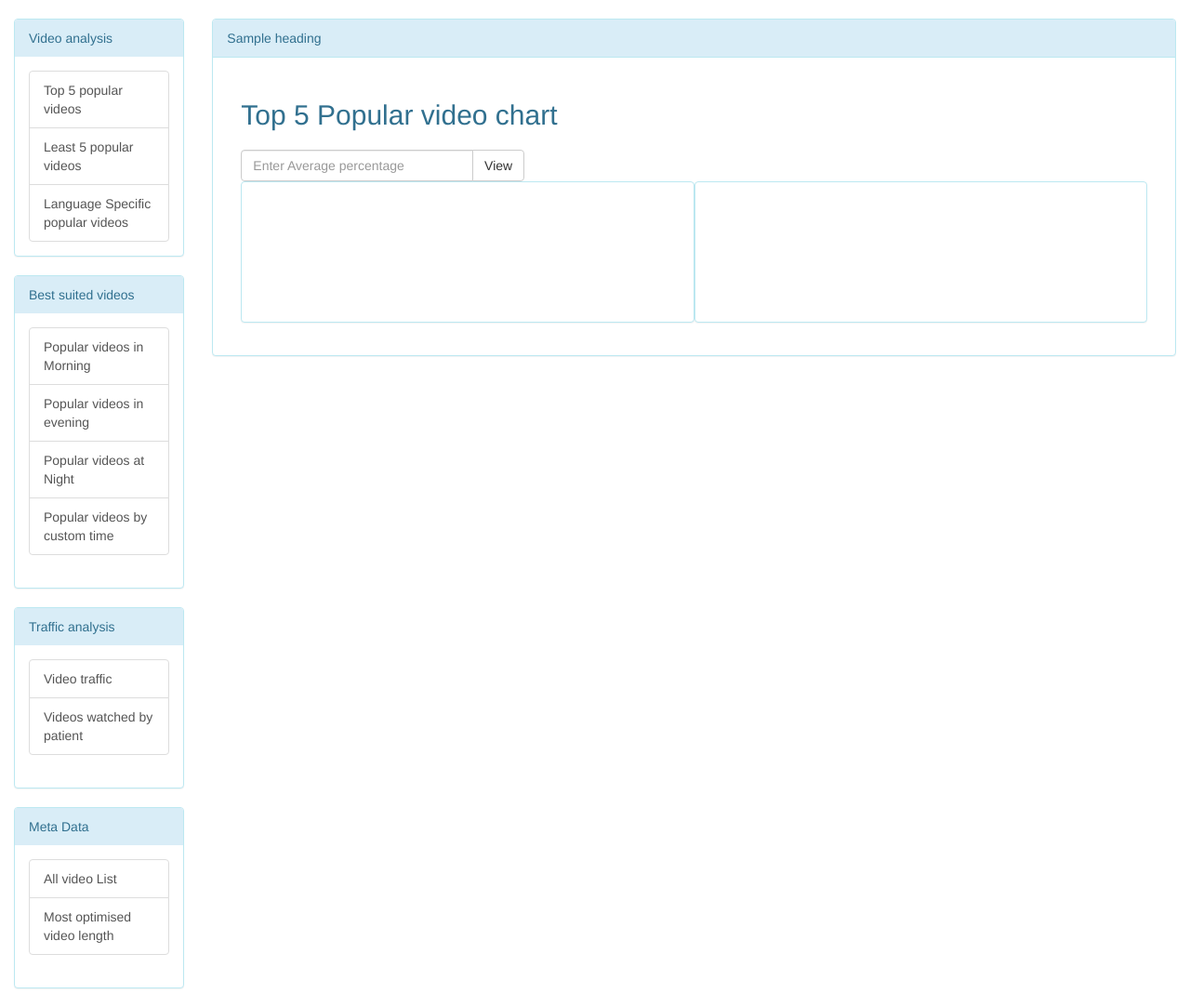
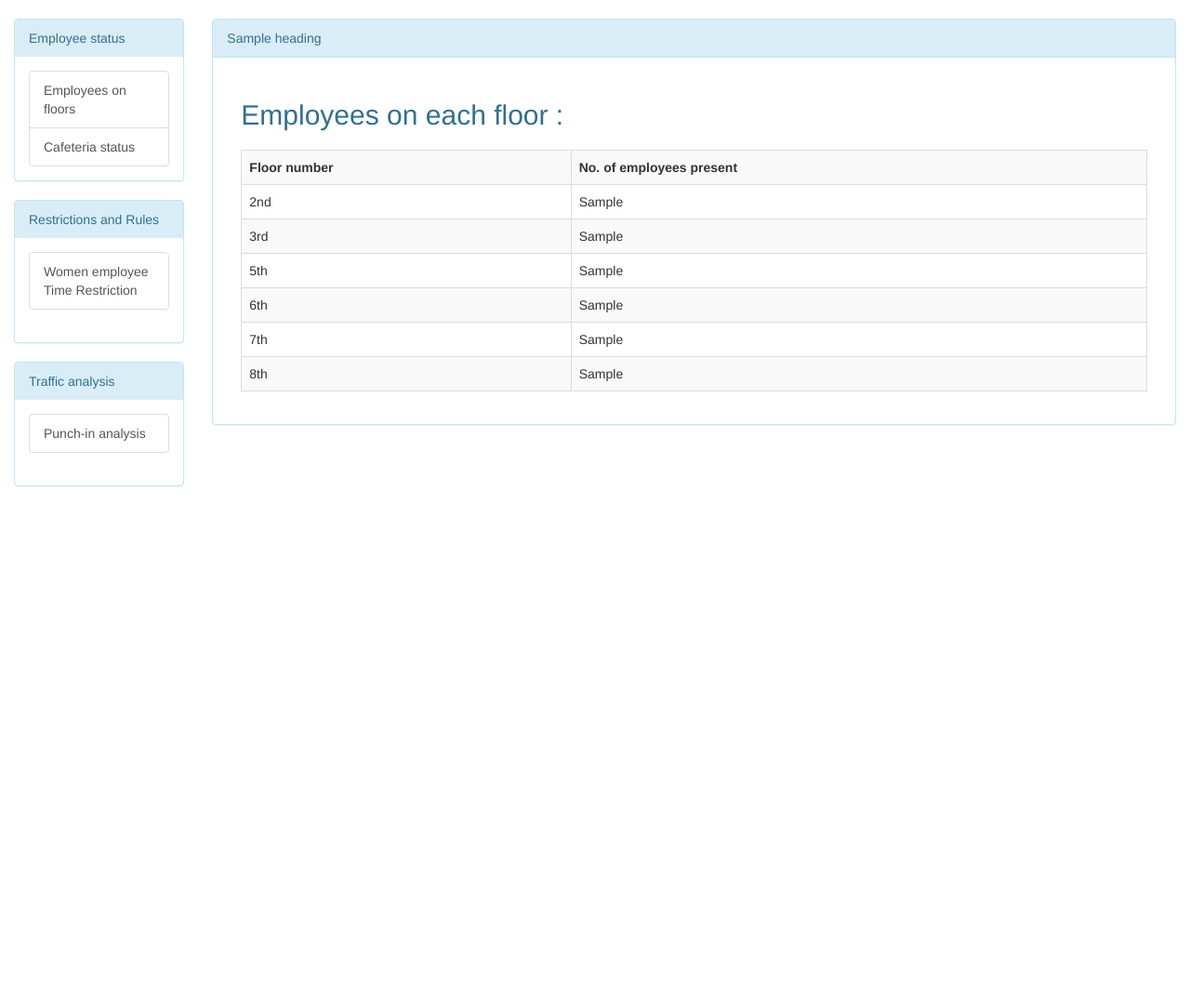
Before and after one commit to vishaljotshi/hack16_strix, a Python web app: template application/templates/index.html in a window 1280 px wide. Shown: the part 52-1135 px from the top of the page at 93% size. After the commit the page ends 575 px from the top, so only its background shows below. Run offline with Jinja, Linux system fonts and the light colour scheme; the template is opened without the code that fills it: most values are stand-ins (such as "Sample title", 1, 10 or a date in 2020); a map, chart or similar area stays blank; some libraries are stand-ins or nearby versions.

Commit message:
all modules working

```diff
--- /dev/null
+++ b/application/configuration.cfg
@@ -0,0 +1,5 @@
+[mail]
+hr_email=vishal.jotshi@gslab.com
+
+[female timings]
+leaving_time=20:30
--- a/application/main.py
+++ b/application/main.py
@@ -1,5 +1,9 @@
 from application import app
 from views.punch_notification import *
+
+import views.trigger
+
+
 
 app.debug = True
 
--- a/application/templates/index.html
+++ b/application/templates/index.html
@@ -25,7 +25,7 @@
   function ExampleCtrl($scope, $http) {
     $scope.mostPercentage = 40;
     $scope.leastPercentage=100;
-    $scope.heading="Patient video analysis report";
+    $scope.heading="Employee Status Live Report";
     $scope.sortType="watch_count";
     $scope.sortReverse  = false;
 
@@ -70,11 +70,36 @@
       return j;
     }
 
-    //get all videos
-     $http.get('status').success(function(data) {
-      $scope.videoData = data;
+	//get floor emp count
+	$http.get('status/floor/2').success(function(data) {
+      $scope.secondFloor = data;
+    });
+	$http.get('status/floor/3').success(function(data) {
+      $scope.thirdFloor = data;
+    });
+	$http.get('status/floor/5').success(function(data) {
+      $scope.fifthFloor = data;
+    });
+	$http.get('status/floor/6').success(function(data) {
+      $scope.sixthFloor = data;
+    });
+	$http.get('status/floor/7').success(function(data) {
+      $scope.seventhFloor = data;
+    });
+	$http.get('status/floor/8').success(function(data) {
+      $scope.eighthFloor = data;
     });
 
+    //get employee timing restrictions
+	$http.get('restriction').success(function(data) {
+      $scope.restr = data;
+    });
+
+	//get employee on 9th floor
+	$http.get('status/floor/9').success(function(data) {
+      $scope.empOn9th = data;
+    });
+ /*
    //get all LANGUAGES
      $http.get('languages').success(function(data) {
       $scope.languages = data;
@@ -96,7 +121,7 @@
       } ];
 
     }).error(function() {
-        alert("Could not connect to the server");
+        //alert("Could not connect to the server");
     });
 
     //get the least popular videos
@@ -136,14 +161,14 @@
       } ];
     });
 
+    */
 
-
-    //Traffic analysis chart
-    $http.get('traffic/').success(function(data) {
+    //punch analysis chart
+    $http.get('/interval').success(function(data) {
 
       $scope.trafficLineData = [ {
         "key" : "Traffic results",
-        "values" : $scope.formatTime(data)
+        "values" : data
       } ];
     });
 
@@ -183,7 +208,7 @@
 
 
       }).error(function() {
-          alert("could not connect to server");
+          //alert("could not connect to server");
       });
     }
 
@@ -201,7 +226,7 @@
         } ];
 
       }).error(function() {
-          alert("could not connect to server");
+          //alert("could not connect to server");
       });
     }
 
@@ -309,7 +334,7 @@
     $scope.lineToolTipFunction = function(){
       return function(key, x, y, e, graph) {
           return  '<h4>At ' + x + ':00 hours </h4>' +
-                '<p>' +  y  + ' videos watched</p>'
+                '<p>' +  y  + ' Punches</p>'
       }
     }
 
@@ -341,33 +366,25 @@
 
 				<div class="panel-group">
 					<div class="panel panel-info">
-						<div class="panel-heading">Video analysis</div>
+						<div class="panel-heading">Employee status</div>
 						<div class="panel-body">
 							<a href="#" class='list-group-item'
-								ng-click="display('mostPopularChart')">Top 5 popular videos</a>
+								ng-click="display('mostPopularChart')">Employees on floors</a>
 							<a href="#" class='list-group-item'
-								ng-click="display('leastPopularChart')">Least 5 popular
-								videos</a>
-							<a href="#" class='list-group-item'
-								ng-click="display('languagePopularChart')">Language Specific popular videos</a>
+								ng-click="display('leastPopularChart')">Cafeteria status</a>
+
 						</div>
 					</div>
 				</div>
 
 				<div class="panel-group">
 					<div class="panel panel-info">
-						<div class="panel-heading">Best suited videos</div>
+						<div class="panel-heading">Restrictions and Rules</div>
 						<div class="panel-body">
 							<div class="list-group">
 								<a href="#" class='list-group-item'
-									ng-click="display('morningPopularChart')">Popular videos in
-									Morning</a> <a href="#" class='list-group-item'
-									ng-click="display('eveningPopularChart')">Popular videos in
-									evening</a> <a href="#" class='list-group-item'
-									ng-click="display('nightPopularChart')">Popular videos at
-									Night</a> <a href="#" class='list-group-item'
-									ng-click="display('customPopularChart')">Popular videos by
-									custom time</a>
+									ng-click="display('morningPopularChart')">Women employee Time Restriction
+									</a>
 							</div>
 						</div>
 					</div>
@@ -379,27 +396,13 @@
 						<div class="panel-body">
 							<div class="list-group">
 								<a href="#" class='list-group-item'
-									ng-click="display('trafficChart')">Video traffic</a> <a
-									href="#" class='list-group-item'
-									ng-click="display('patientBarChart')">Videos watched by
-									patient</a>
+									ng-click="display('trafficChart')">Punch-in analysis</a>
 							</div>
 						</div>
 					</div>
 				</div>
 
-				<div class="panel-group">
-					<div class="panel panel-info">
-						<div class="panel-heading">Meta Data</div>
-						<div class="panel-body">
-							<div class="list-group">
-								<a href="#" class='list-group-item'
-									ng-click="display('videoTable')">All video List</a> <a href="#"
-									class='list-group-item' ng-click="display('optimisedVideoLength')">Most optimised video length</a>
-							</div>
-						</div>
-					</div>
-				</div>
+
 
 
 			</div>
@@ -410,87 +413,63 @@
 					<!--1st panel  -->
 
 					<div class="panel-body" ng-show="arr['mostPopularChart']">
-						<h2 class="panel-heading">Top 5 Popular video chart</h2>
+						<h2 class="panel-heading">Employees on each floor : </h2>
 
-						<div class="col-sm-4">
-							<div class="input-group">
-								<input type="number" min="0" max="100"
-									placeholder="Enter Average percentage" class="form-control"
-									ng-model="per"> <span class="input-group-btn"> <input
-									class="btn btn-default" type="button"
-									ng-click="updateGraph1(per)" value="View">
-								</span>
-							</div>
-							<!-- /input-group -->
-						</div>
-						<div class="col-sm-4"></div>
-						<!-- /.col-lg-6 -->
+
 
 						<div class="col-sm-12">
-							<div class="panel panel-info col-md-6">
+							<table class="table table-striped table-bordered">
+							<tr>
+							<th>Floor number</th><th>No. of employees present</th>
+							</tr>
+							<tr>
+							<td>2nd</td>
+							<td >{{secondFloor}}</td>
+							</tr>
 
-								<nvd3-pie-chart id="exampleId" data="popularVideoData"
-									x="xFunction()" y="yFunction()" width="550" height="550"
-									showLabels="true" pieLabelsOutside="true" showValues="true"
-									labelType="percent" labelThreshold="0.05"
-									tooltipContent="toolTipContentFunction()" showLegend="true"
-									legendPosition="bottom" tooltips="true"> <svg></svg>
-								</nvd3-pie-chart>
-							</div>
-							<div class="panel panel-info col-md-6">
+							<tr>
+							<td>3rd</td>
+							<td ng-model="thirdFloor">{{thirdFloor}}</td>
+							</tr>
 
-								<nvd3-multi-bar-chart data="popularBarData" id="barChart"
-									width="550" height="550"
-									xAxisTickFormat="xAxisTickFormatFunction()" showXAxis="true"
-									showYAxis="true" tooltips="true" noData="No data to display"
-									staggeredLabels="true" tooltipcontent="barToolTipFunction()">
-								<svg></svg> </nvd3-multi-bar-chart>
+							<tr>
+							<td>5th</td>
+							<td ng-model="fifthFloor">{{fifthFloor}}</td>
+							</tr>
 
-							</div>
+							<tr>
+							<td>6th</td>
+							<td ng-model="sixthFloor">{{sixthFloor}}</td>
+							</tr>
+
+							<tr>
+							<td>7th</td>
+							<td ng-model="seventhFloor">{{seventhFloor}}</td>
+							</tr>
+
+							<tr>
+							<td>8th</td>
+							<td ng-model="eighthFloor">{{eighthFloor}}</td>
+							</tr>
+
+
+							</table>
 						</div>
 					</div>
 
 					<!--2nd panel  -->
 					<div class="panel-body" ng-show="arr['leastPopularChart']">
-						<h2 class="panel-heading">5 Least popular video chart</h2>
+						<h2 class="panel-heading">Cafeteria status</h2>
 
-						<div class="col-sm-4">
-							<div class="input-group">
-								<input type="number" min="0" max="100"
-									placeholder="Enter Average percentage" class="form-control"
-									ng-model="maxPer"> <span class="input-group-btn">
-									<input class="btn btn-default" type="button"
-									ng-click="updateGraph2(maxPer)" value="View">
-								</span>
-							</div>
-							<!-- /input-group -->
-						</div>
-						<div class="col-sm-4"></div>
-						<!-- /.col-lg-6 -->
+
 
 						<div class="col-sm-12">
+						<h3>
+						Total seats : 100<br>
+						Current employees in Cafeteria  : {{empOn9th}}
 
-							<div class="panel panel-info col-md-6">
+						</h3>
 
-								<nvd3-pie-chart id="leastPopular" data="leastPopularVideoData"
-									x="xFunction()" y="yFunction()" width="550" height="550"
-									showLabels="true" pieLabelsOutside="true" showValues="true"
-									labelType="percent" labelThreshold="0.05"
-									tooltipContent="toolTipContentFunction()" showLegend="true"
-									legendPosition="bottom" tooltips="true"> <svg></svg>
-								</nvd3-pie-chart>
-							</div>
-							<div class="panel panel-info col-md-6">
-
-								<nvd3-multi-bar-chart data="leastPopularBarData"
-									id="leastPopularbarChart" width="550" height="550"
-									noData="No data to display"
-									xAxisTickFormat="lxAxisTickFormatFunction()" showXAxis="true"
-									showYAxis="true" tooltips="true"
-									tooltipcontent="barToolTipFunction()"> <svg></svg>
-								</nvd3-multi-bar-chart>
-
-							</div>
 						</div>
 					</div>
 
@@ -540,26 +519,10 @@
 					<!-- 3rd panel  -->
 
 					<div class="panel-body" ng-show="arr['morningPopularChart']">
-						<h2 class="panel-heading">Popular videos during morning(12am-12pm)</h2>
-						<div class="panel panel-info col-md-6">
-							<nvd3-pie-chart id="popularMorning" data="morningVideo"
-								x="xFunction()" y="yFunction()" width="550" height="550"
-								showLabels="true" pieLabelsOutside="true" showValues="true"
-								labelType="percent" labelThreshold="0.05"
-								tooltipContent="toolTipContentFunction()" showLegend="true"
-								legendPosition="bottom" tooltips="true"> <svg></svg>
-							</nvd3-pie-chart>
-						</div>
-						<div class="panel panel-info col-md-6">
-
-							<nvd3-multi-bar-chart data="morningBarData"
-								id="barPopularMorning" width="550" height="550"
-								xAxisTickFormat="xAxisIntervalFunction(morningVideo)"
-								showXAxis="true" showYAxis="true" tooltips="true"
-								tooltipcontent="barToolTipFunction()"> <svg></svg>
-							</nvd3-multi-bar-chart>
-
-						</div>
+						<h2 class="panel-heading">Women timing settings</h2>
+						Restriction settings <br><br>
+						HR Email :  {{restr.hr_email}}<br>
+						Time till women can stay : {{restr.leaving_time}}
 					</div>
 
 
@@ -676,7 +639,7 @@
 					<!--6TH panel (traffic)  -->
 
 					<div class="panel-body" ng-show="arr['trafficChart']">
-						<h2 class="panel-heading">24 hours video traffic analysis</h2>
+						<h2 class="panel-heading">24 hours punch application analysis</h2>
 						<div class="panel panel-info col-md-10 svg-class">
 
 
```
Also changed, not shown: application/views/punch_notification.py (+27 -3 lines), application/views/trigger.py (+11 -7 lines), 1 other file.
